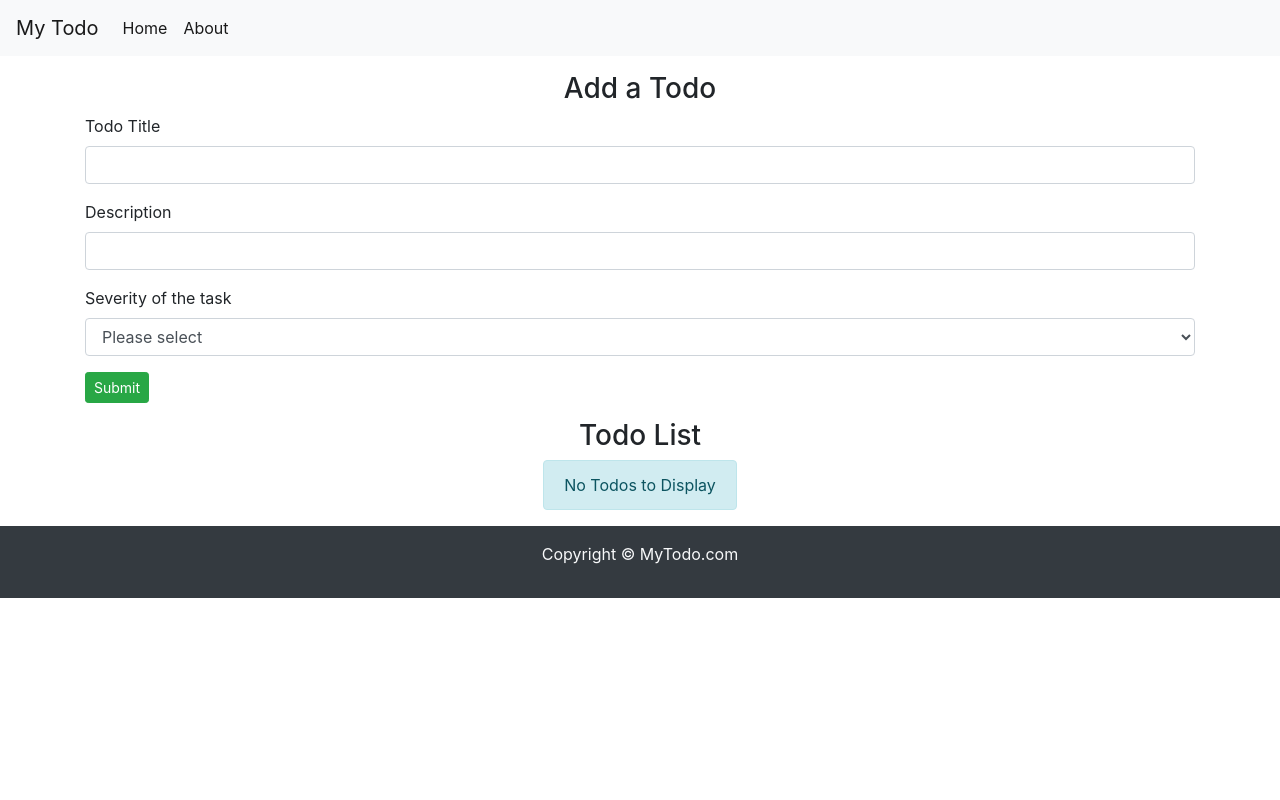
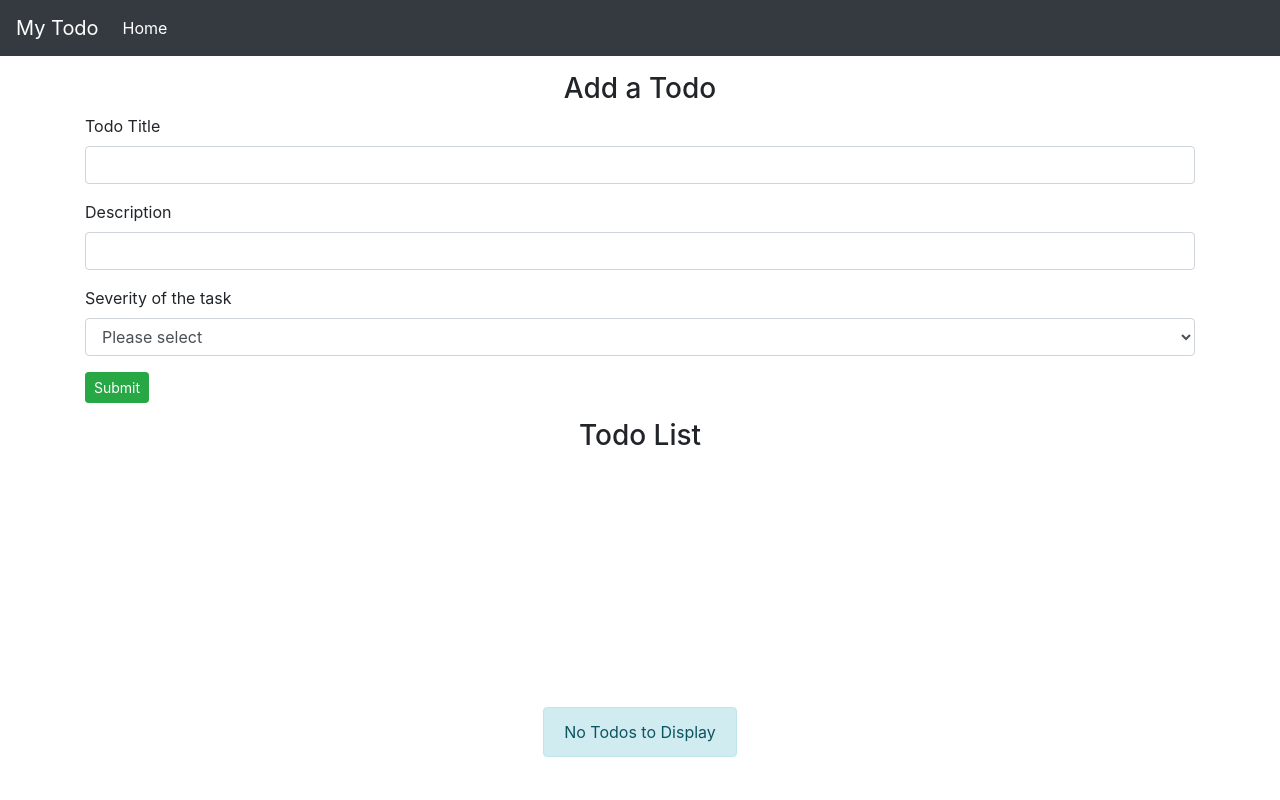
Before and after one commit to kaushiksriram16/Todo-React-App, a React (Create React App) app: page / in a window 1280 px wide. Shown: the top 800 px of the page. Built offline with nearby package versions, Linux system fonts and the light colour scheme.

Commit message:
removed issues with deployment

```diff
--- a/package.json
+++ b/package.json
@@ -1,5 +1,5 @@
 {
-  "homepage": "https://kaushiksriram16.github.io/React-Todo-App/",
+  "homepage": "https://kaushiksriram16.github.io/React-Todo-App",
   "name": "react-proj",
   "version": "0.1.0",
   "private": true,
--- a/src/App.jsx
+++ b/src/App.jsx
@@ -4,8 +4,6 @@ import { AddTodo } from "./components/AddTodo";
 import { Footer } from "./components/Footer";
 import { Header } from "./components/Header";
 import { Todos } from "./components/Todos";
-import { BrowserRouter as Router, Switch, Route } from "react-router-dom";
-import About from "./components/About";
 
 function App() {
   let initTodo;
@@ -63,29 +61,11 @@ function App() {
 
   return (
     <div>
-      <Router>
-        <Header title="My Todo" />
-        <Switch>
-          <Route
-            exact
-            path="/"
-            render={() => {
-              return (
-                <>
-                  <AddTodo addTodo={addTodo} />
-                  <Todos todos={todos} onDelete={onDelete} />
-                </>
-              );
-            }}
-          ></Route>
-          <Route exactpath="/about" render={() => {
-              return <About />;
-            }}
-          ></Route>
+      <Header title="My Todo" />
+      <AddTodo addTodo={addTodo} />
+      <Todos todos={todos} onDelete={onDelete} />
+      <Footer />
 
-        </Switch>
-        <Footer />
-      </Router>
     </div>
   );
 }
--- a/src/components/About.jsx
+++ /dev/null
@@ -1,9 +0,0 @@
-import React from 'react'
-
-export default function About() {
-    return (
-        <div>
-            This is about!!
-        </div>
-    )
-}
--- a/src/components/Header.jsx
+++ b/src/components/Header.jsx
@@ -1,14 +1,14 @@
 import React from 'react'
 import PropTypes from 'prop-types'
-import {Link } from "react-router-dom";
 
 export const Header = (props) => {
+
     return (
       <div>
-        <nav className="navbar navbar-expand-lg navbar-light bg-light">
-          <Link className="navbar-brand" to="#">
+        <nav className="navbar navbar-expand-lg navbar-dark bg-dark">
+          <a className="navbar-brand" href="#">
             {props.title}
-          </Link>
+          </a>
           <button
             className="navbar-toggler"
             type="button"
@@ -24,15 +24,9 @@ export const Header = (props) => {
           <div className="collapse navbar-collapse" id="navbarSupportedContent">
             <ul className="navbar-nav mr-auto">
               <li className="nav-item active">
-                <Link className="nav-link" to="/">
-                  Home <span className="sr-only">(current)</span>
-                </Link>
+               <a className="nav-link" href="#">Home</a>
               </li>
-              <li className="nav-item active">
-                <Link className="nav-link" to="/about">
-                  About <span className="sr-only">(current)</span>
-                </Link>
-              </li>
+
             </ul>
           </div>
         </nav>
--- a/src/components/Todos.jsx
+++ b/src/components/Todos.jsx
@@ -3,7 +3,7 @@ import { TodoItem } from './TodoItem'
 
 export const Todos = (props) => {
     const TodosStyle = {
-      minHeight: "",
+      minHeight: "70vh",
       display: "flex",
       width: "100%",
       flexWrap :"wrap",
```
Also changed, not shown: 1 other file (tests, documents, lock files or other folders).
